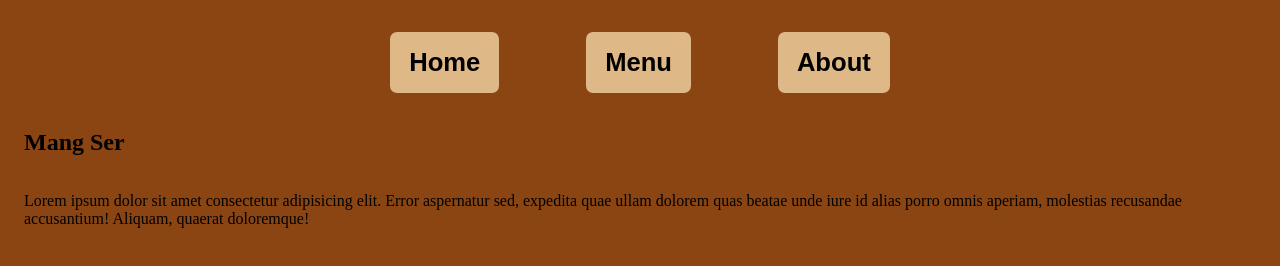
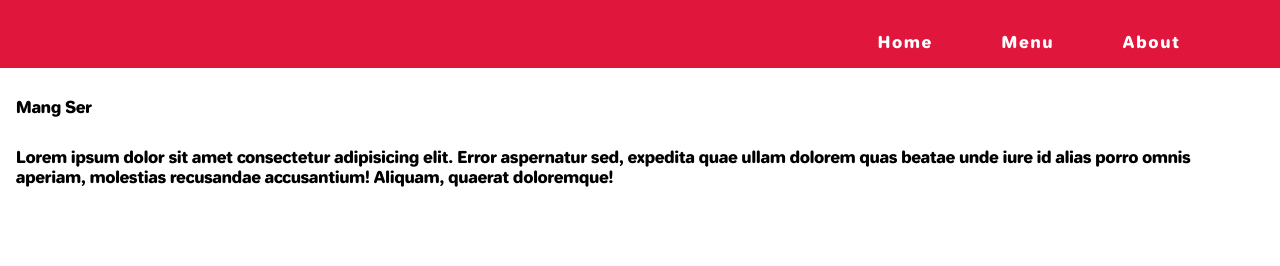
Before and after one commit to xamdp/restaurant-page, a website built with webpack: page src/template.html in a window 1280 px wide. Built offline with nearby package versions, Linux system fonts and the light colour scheme.

```diff
--- a/src/styles.css
+++ b/src/styles.css
@@ -1,26 +1,75 @@
-body {
-	background-color: saddlebrown;
+@font-face {
+	font-family: "Jellee";
+	src: url('./asset/Jellee-Roman.ttf') format('truetype');
+	font-weight: normal;
+	font-style: normal;
+}
+
+:root {
+	--logo-text: #E0163D;
+	--text: #231F20;
+	--primary-bg: #FFFFFF;
+}
+
+body,
+html {
+	height: 100%;
+	margin: 0;
+	box-sizing: border-box;
+	font-family: "Jellee", sans-serif;
 }
 
 header {
-	margin-top: 2rem;
+	background-color: var(--logo-text);
+	padding-top: 1rem;
+	width: 100%;
 	display: flex;
+	justify-content: space-between;
+}
+
+.logo-heading {
+	display: flex;
+	width: 500px;
 	justify-content: center;
+	align-items: center;
+}
+
+.title {
+	color: var(--primary-bg);
+	font-size: 2rem;
+	align-self: center;
+}
+
+.resto-img {
+	width: auto;
+	height: 75px;
+}
+
+footer {
+	background-color: var(--logo-text);
+	color: var(--primary-bg);
+	width: 100%;
+	text-align: center;
 }
 
 nav {
 	display: flex;
-	justify-content: space-between;
-	width: 500px;
+	justify-content: flex-end;
+	width: 100%;
+	gap: 30px;
+	padding-right: 5rem;
 }
 
 nav button {
 	padding: 1rem 1.2rem 1rem 1.2rem;
-	font-size: 1.6rem;
-	font-weight: 600;
-	background-color: burlywood;
+	font-size: 1rem;
+	font-family: "Jellee";
+	font-weight: 300;
+	letter-spacing: 2px;
+	color: var(--primary-bg);
 	border: none;
 	border-radius: 7px;
+	background-color: var(---logo-text);
 }
 
 #content {
@@ -28,6 +77,7 @@
 	display: flex;
 	flex-direction: column;
 	justify-content: center;
+	background-color: (--primary-bg);
 }
 
 #menu-div,
@@ -37,3 +87,8 @@
 	flex-direction: column;
 	justify-content: center;
 }
+
+.heading {
+	font-weight: 300;
+	font-size: 1rem;
+}
```
